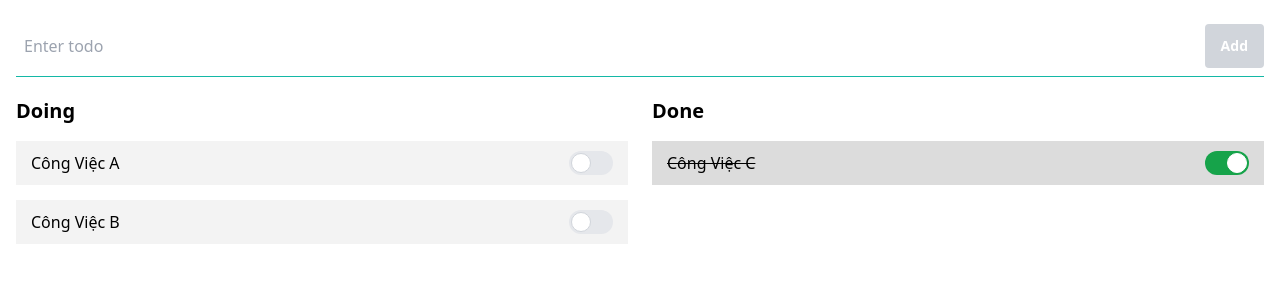
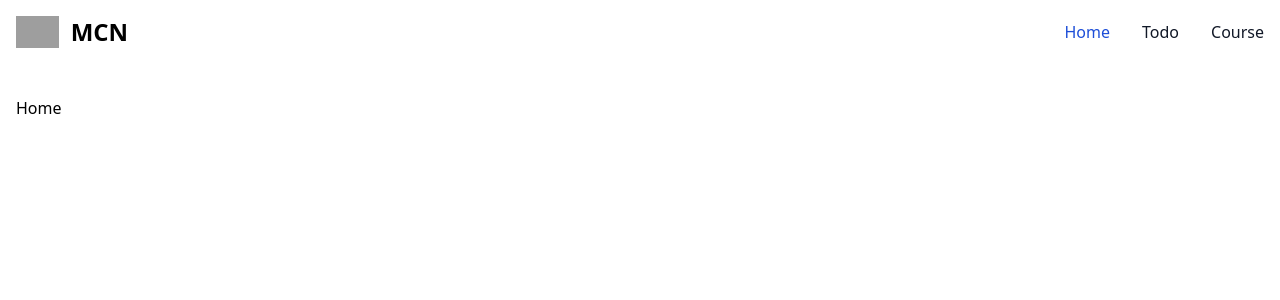
Before and after one commit to phongnhadn1991/reactjs_spacedev_course, a React (Vite) app: page / in a window 1280 px wide. Shown: the top 300 px of the page. Built offline with nearby package versions, Linux system fonts and the light colour scheme; grey boxes are pictures that could not be loaded.

Commit message:
set axios api router

```diff
--- a/package.json
+++ b/package.json
@@ -10,8 +10,10 @@
     "preview": "vite preview"
   },
   "dependencies": {
+    "axios": "^1.6.2",
     "react": "^18.2.0",
     "react-dom": "^18.2.0",
+    "react-router-dom": "^6.20.0",
     "sass": "^1.69.5",
     "styled-components": "^6.1.1"
   },
--- a/src/App.jsx
+++ b/src/App.jsx
@@ -1,71 +1,19 @@
-import { useState } from "react"
 import "./assets/tailwind.css"
-import ToDoList from "./components/ToDoList"
+import { Route, Routes } from "react-router-dom"
+import Header from "./components/Common/header"
+import Todo from "./pages/todo"
+import Course from "./pages/course"
+import Home from "./pages"
 
 function App() {
-  const defaultToDoList = [
-    {
-      id: 1,
-      name: 'Công Việc A',
-      isCompleted: false
-    },
-    {
-      id: 2,
-      name: 'Công Việc B',
-      isCompleted: false
-    },
-    {
-      id: 3,
-      name: 'Công Việc C',
-      isCompleted: true
-    },
-  ]
-  const [toDoList, setToDoList] = useState(defaultToDoList)
-
-  const onAdd = (name) => {
-    const task = {
-      id: Date.now(),
-      name,
-      isCompleted: false
-    }
-    setToDoList([...toDoList, task])
-  }
-
-  const onCompleted = (id) => {
-    let task = toDoList.find(e => e.id === id)
-    if (task) {
-      task.isCompleted = true
-      setToDoList([...toDoList])
-    }
-  }
-
-  const onDoing = (id) => {
-    let task = toDoList.find(e => e.id === id)
-    if (task) {
-      task.isCompleted = false
-      setToDoList([...toDoList])
-    }
-  }
-
-  const handleStatus = (id) => {
-    let task = toDoList.find(e => e.id === id)
-    console.log(toDoList)
-    if (task) {
-      if (task.isCompleted == false) {
-        onCompleted(id)
-      } else {
-        onDoing(id)
-      }
-    }
-  }
-
   return (
     <>
-      <ToDoList
-        toDoList={toDoList}
-        onAdd={onAdd}
-        handleStatus={handleStatus}
-      ></ToDoList>
+      <Header />
+      <Routes>
+        <Route path="/" element={<Home />} />
+        <Route path="/todo" element={<Todo />} />
+        <Route path="/course" element={<Course />} />
+      </Routes>
     </>
   )
 }
--- /dev/null
+++ b/src/components/Common/header.jsx
@@ -0,0 +1,34 @@
+import React from 'react'
+import { Link } from 'react-router-dom'
+
+export default function Header() {
+  return (
+    <nav className="bg-white border-gray-200 dark:bg-gray-900 mb-4">
+      <div className="max-w-screen-xl flex flex-wrap items-center justify-between mx-auto p-4">
+        <Link to={"/"} className="flex items-center space-x-3 rtl:space-x-reverse">
+          <img src="https://flowbite.com/docs/images/logo.svg" className="h-8" alt="Flowbite Logo" />
+          <span className="self-center text-2xl font-semibold whitespace-nowrap dark:text-white">MCN</span>
+        </Link>
+        <button data-collapse-toggle="navbar-default" type="button" className="inline-flex items-center p-2 w-10 h-10 justify-center text-sm text-gray-500 rounded-lg md:hidden hover:bg-gray-100 focus:outline-none focus:ring-2 focus:ring-gray-200 dark:text-gray-400 dark:hover:bg-gray-700 dark:focus:ring-gray-600" aria-controls="navbar-default" aria-expanded="false">
+          <span className="sr-only">Open main menu</span>
+          <svg className="w-5 h-5" aria-hidden="true" xmlns="http://www.w3.org/2000/svg" fill="none" viewBox="0 0 17 14">
+            <path stroke="currentColor" strokeLinecap="round" strokeLinejoin="round" strokeWidth={2} d="M1 1h15M1 7h15M1 13h15" />
+          </svg>
+        </button>
+        <div className="hidden w-full md:block md:w-auto" id="navbar-default">
+          <ul className="font-medium flex flex-col p-4 md:p-0 mt-4 border border-gray-100 rounded-lg bg-gray-50 md:flex-row md:space-x-8 rtl:space-x-reverse md:mt-0 md:border-0 md:bg-white dark:bg-gray-800 md:dark:bg-gray-900 dark:border-gray-700">
+            <li>
+              <Link to="/" className="block py-2 px-3 text-white bg-blue-700 rounded md:bg-transparent md:text-blue-700 md:p-0 dark:text-white md:dark:text-blue-500" aria-current="page">Home</Link>
+            </li>
+            <li>
+              <Link to="/todo" className="block py-2 px-3 text-gray-900 rounded md:bg-transparent  md:p-0 dark:text-white md:dark:text-blue-500" aria-current="page">Todo</Link>
+            </li>
+            <li>
+              <Link to="/course" className="block py-2 px-3 text-gray-900 rounded md:bg-transparent  md:p-0 dark:text-white md:dark:text-blue-500" aria-current="page">Course</Link>
+            </li>
+          </ul>
+        </div>
+      </div>
+    </nav>
+  )
+}
--- /dev/null
+++ b/src/config/api.js
@@ -0,0 +1 @@
+export const COURSE_API = import.meta.env.VITE_COURSE_API
--- /dev/null
+++ b/src/pages/course/index.jsx
@@ -0,0 +1,87 @@
+import React, { useEffect, useState } from 'react'
+import { courseService } from '../../services/course.service'
+
+export default function Course() {
+  const [loading, setLoading] = useState(true)
+  const [cousrses, setCourses] = useState([])
+
+  const fetchData = async () => {
+    setLoading(true)
+    const res = await courseService.getCourse()
+    if (res) {
+      setCourses(res?.data?.data)
+    }
+    setLoading(false)
+  }
+
+  useEffect(() => {
+    fetchData();
+  }, [])
+
+
+  return (
+    <div className='l-course'>
+      <div className="relative overflow-x-auto shadow-md sm:rounded-lg">
+        <table className="w-full text-sm text-left rtl:text-right text-gray-500 dark:text-gray-400">
+          <thead className="text-xs text-gray-700 uppercase bg-gray-50 dark:bg-gray-700 dark:text-gray-400">
+            <tr>
+              <th scope="col" className="px-6 py-3">
+                Title
+              </th>
+              <th scope="col" className="px-6 py-3">
+                Price
+              </th>
+              <th scope="col" className="px-6 py-3">
+                Video
+              </th>
+              <th scope="col" className="px-6 py-3">
+                Time
+              </th>
+            </tr>
+          </thead>
+          <tbody>
+            {
+              loading ? <Spiner /> :
+                cousrses && cousrses.map(item => <CourseItem key={item._id} item={item} />)
+            }
+          </tbody>
+        </table>
+      </div>
+    </div>
+  )
+}
+
+export const CourseItem = ({ item }) => {
+  return (
+    <tr className="bg-white border-b hover:bg-gray-50">
+      <th scope="row" className="px-6 py-4 font-medium text-gray-900 whitespace-nowrap dark:text-white">
+        {item.title}
+      </th>
+      <td className="px-6 py-4">
+        {item.money}
+      </td>
+      <td className="px-6 py-4">
+        {item.count_video}
+      </td>
+      <td className="px-6 py-4">
+        {item.opening_time}
+      </td>
+    </tr>
+  )
+}
+
+export const Spiner = () => {
+  return (
+    <tr>
+      <td colSpan={4} className='text-center py-4 px-4'>
+        <div role="status">
+          <svg aria-hidden="true" className="inline w-8 h-8 text-gray-200 animate-spin dark:text-gray-600 fill-blue-600" viewBox="0 0 100 101" fill="none" xmlns="http://www.w3.org/2000/svg">
+            <path d="M100 50.5908C100 78.2051 77.6142 100.591 50 100.591C22.3858 100.591 0 78.2051 0 50.5908C0 22.9766 22.3858 0.59082 50 0.59082C77.6142 0.59082 100 22.9766 100 50.5908ZM9.08144 50.5908C9.08144 73.1895 27.4013 91.5094 50 91.5094C72.5987 91.5094 90.9186 73.1895 90.9186 50.5908C90.9186 27.9921 72.5987 9.67226 50 9.67226C27.4013 9.67226 9.08144 27.9921 9.08144 50.5908Z" fill="currentColor" />
+            <path d="M93.9676 39.0409C96.393 38.4038 97.8624 35.9116 97.0079 33.5539C95.2932 28.8227 92.871 24.3692 89.8167 20.348C85.8452 15.1192 80.8826 10.7238 75.2124 7.41289C69.5422 4.10194 63.2754 1.94025 56.7698 1.05124C51.7666 0.367541 46.6976 0.446843 41.7345 1.27873C39.2613 1.69328 37.813 4.19778 38.4501 6.62326C39.0873 9.04874 41.5694 10.4717 44.0505 10.1071C47.8511 9.54855 51.7191 9.52689 55.5402 10.0491C60.8642 10.7766 65.9928 12.5457 70.6331 15.2552C75.2735 17.9648 79.3347 21.5619 82.5849 25.841C84.9175 28.9121 86.7997 32.2913 88.1811 35.8758C89.083 38.2158 91.5421 39.6781 93.9676 39.0409Z" fill="currentFill" />
+          </svg>
+          <span className="sr-only">Loading...</span>
+        </div>
+      </td>
+    </tr>
+  )
+}
--- /dev/null
+++ b/src/pages/index.jsx
@@ -0,0 +1,7 @@
+import React from 'react'
+
+export default function Home() {
+  return (
+    <div className='px-4 py-4'>Home</div>
+  )
+}
--- /dev/null
+++ b/src/pages/todo/index.jsx
@@ -0,0 +1,69 @@
+import React from 'react'
+import ToDoList from '../../components/ToDoList'
+import { useState } from "react"
+
+export default function Todo() {
+  const defaultToDoList = [
+    {
+      id: 1,
+      name: 'Công Việc A',
+      isCompleted: false
+    },
+    {
+      id: 2,
+      name: 'Công Việc B',
+      isCompleted: false
+    },
+    {
+      id: 3,
+      name: 'Công Việc C',
+      isCompleted: true
+    },
+  ]
+  const [toDoList, setToDoList] = useState(defaultToDoList)
+
+  const onAdd = (name) => {
+    const task = {
+      id: Date.now(),
+      name,
+      isCompleted: false
+    }
+    setToDoList([...toDoList, task])
+  }
+
+  const onCompleted = (id) => {
+    let task = toDoList.find(e => e.id === id)
+    if (task) {
+      task.isCompleted = true
+      setToDoList([...toDoList])
+    }
+  }
+
+  const onDoing = (id) => {
+    let task = toDoList.find(e => e.id === id)
+    if (task) {
+      task.isCompleted = false
+      setToDoList([...toDoList])
+    }
+  }
+
+  const handleStatus = (id) => {
+    let task = toDoList.find(e => e.id === id)
+    console.log(toDoList)
+    if (task) {
+      if (task.isCompleted == false) {
+        onCompleted(id)
+      } else {
+        onDoing(id)
+      }
+    }
+  }
+
+  return (
+    <ToDoList
+      toDoList={toDoList}
+      onAdd={onAdd}
+      handleStatus={handleStatus}>
+    </ToDoList>
+  )
+}
--- /dev/null
+++ b/src/services/course.service.js
@@ -0,0 +1,12 @@
+import axios from "axios"
+import { COURSE_API } from "../config/api"
+
+export const courseService = {
+  getCourse: async () => {
+    try {
+      return await axios.get((`${COURSE_API}/courses`))
+    } catch (error) {
+      console.log(error)
+    }
+  }
+}
```
Also changed, not shown: src/main.jsx (+5 -2 lines), 2 other files (tests, documents, lock files or other folders).
